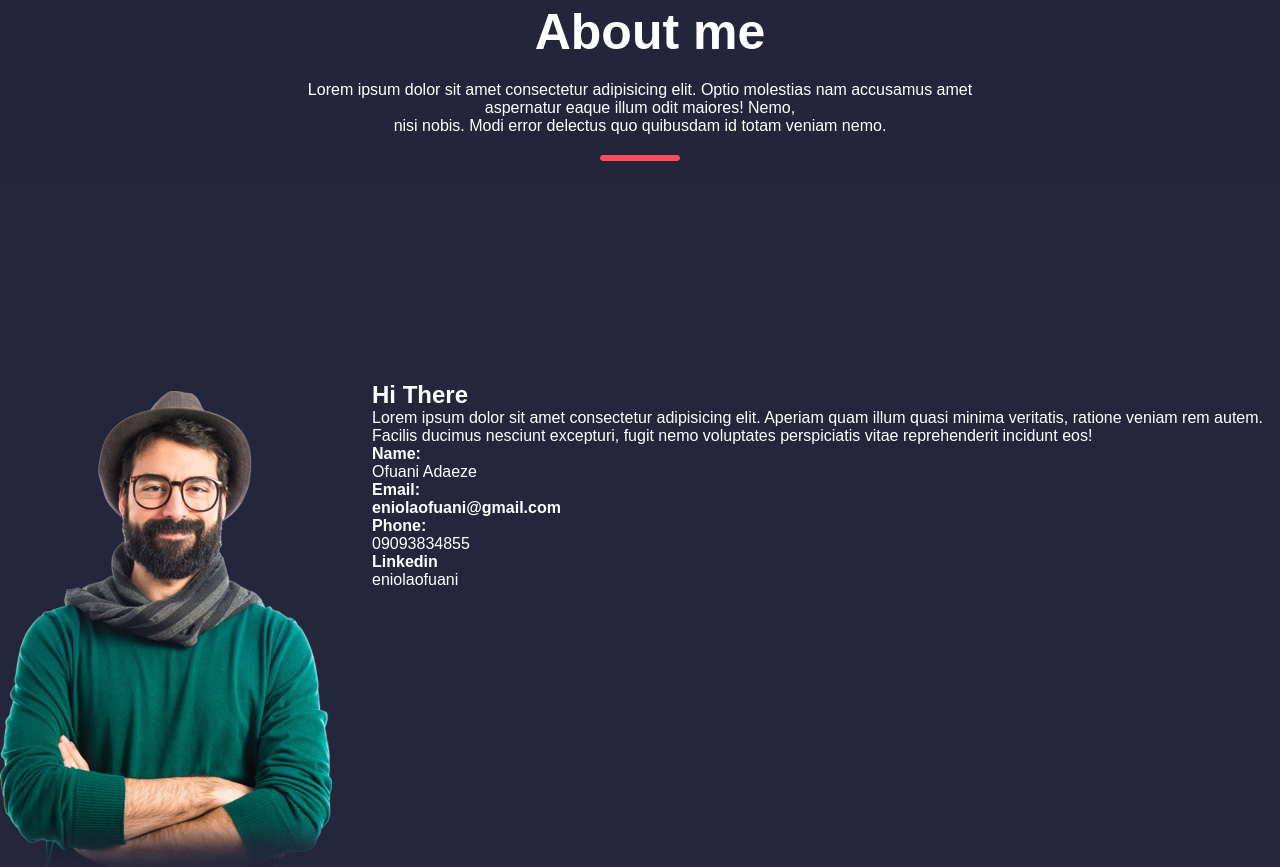
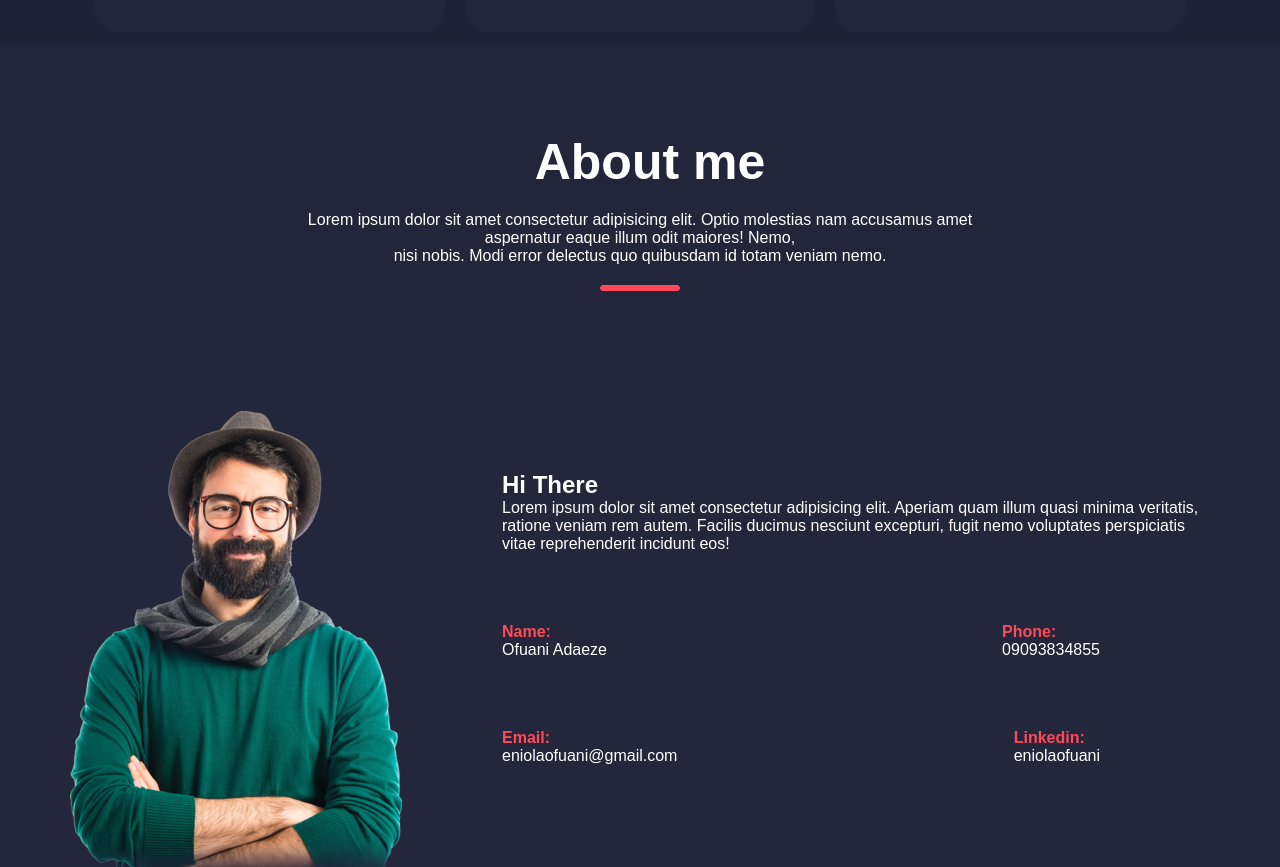
Before and after one commit to DEBOERAH/Html-portfolio, a plain HTML site: page index.html in a window 1280 px wide. Shown: the part 1933-2800 px from the top of the page. Drawn offline with Linux system fonts and the light colour scheme.

Commit message:
added about

```diff
--- a/index.html
+++ b/index.html
@@ -16,7 +16,7 @@
 <body>
     <!-- header part -->
     <header class="header">
-        <div id="brandlogo"><img src="./images/Amike logo.png" alt=" amike logo">
+        <div id="brandlogo"><img src="./images/Amike logo.png" alt=" amike logo" width="90px">
         </div>
         <nav>
             <ul id="navbar">
@@ -59,7 +59,7 @@
                 </div>
 
                 <!-- text contect -->
-                <div  id="home-text" >
+                <div id="home-text">
                     <div>
                         <H1 class="Adaeze">I am Adaeze Ofuani</H1>
 
@@ -165,36 +165,57 @@
                 <H1 class="Adaeze">About me</H1>
                 <p>Lorem ipsum dolor sit amet consectetur adipisicing elit. Optio molestias nam accusamus amet <br>
                     aspernatur
-                    eaque illum odit maiores! Nemo, <br>nisi nobis. Modi error delectus quo quibusdam id totam veniam nemo.
+                    eaque illum odit maiores! Nemo, <br>nisi nobis. Modi error delectus quo quibusdam id totam veniam
+                    nemo.
                 </p>
                 <hr class="horiline">
             </div>
-            <div class="home" >
-                <div id="leftbox" >
+            <div class="aboutdown">
+                <div>
                     <img src="./images/Amikeman 2.png" alt="Amikeman2" id="amikeman2">
                 </div>
 
-                <div id="rightbox">
+                <div id="rightboxabout">
                     <H2>Hi There</H2>
                     <p>Lorem ipsum dolor sit amet consectetur adipisicing elit. Aperiam quam illum quasi minima
                         veritatis, ratione veniam rem autem. Facilis ducimus nesciunt excepturi, fugit nemo voluptates
                         perspiciatis vitae reprehenderit incidunt eos!</p>
-                    <div id="rightbox">
-                        <h4>Name:</h4>
-                        <P>Ofuani Adaeze</P>
-                        <H4>Email:
-                            <p>eniolaofuani@gmail.com</p>
-                        </H4>
+
+                    <!-- <div id="detailsabout"> -->
+                    <div class="detailsabout">
+                        <div>
+                            <h4 class="infodet">Name:</h4>
+                            <P>Ofuani Adaeze</P>
+                        </div>
+
+                        <div>
+                            <h4 class="infodet">Phone:</h4>
+                            <P>09093834855</P>
+                        </div>
                     </div>
-                    <div id="leftbox">
-                        <h4>Phone:</h4>
-                        <P>09093834855</P>
-                        <H4>Linkedin</h4>
-                        <p>eniolaofuani</p>
+
+                    <div class="detailsabout">
+
+                            <div>
+                                <H4 class="infodet">Email:</H4>
+                                <p>eniolaofuani@gmail.com</p>
+                            </div>
+
+                            <div>
+                                <H4 class="infodet">Linkedin:</h4>
+                                <p>eniolaofuani</p>
+                            </div>
+
                     </div>
 
                 </div>
+
+
+
             </div>
+
+
+
         </section>
 
 
--- a/styles/style.css
+++ b/styles/style.css
@@ -10,8 +10,9 @@
 
 #brandlogo{
     background-color: #1f2235;
-    padding: 10px;
-    text-align: right
+    padding: 20px;
+    text-align: right;
+    margin: ;
 
 
 }
@@ -24,9 +25,6 @@
     position: fixed;
 
     width: 100%;
-
-
-
 
 }
 
@@ -41,7 +39,6 @@
     text-indent: 30px;
     font-family: 'Poppins', sans-serif;
     font-weight: 500px;
-
 
 }
 
@@ -107,8 +104,12 @@
 
 
 #amikeman2{
-    padding-top: 10px;
+
     padding-right: 40px;
+    padding-bottom: 50px;
+    margin-left: 50;
+
+
 
 
 
@@ -168,6 +169,7 @@
 #Services{
     background-color: #1f2235;
     font-family: 'Poppins', sans-serif;
+    padding-top: 90px;
 
 }
 
@@ -238,5 +240,36 @@ background-color: #FF4A57;
 #About{
     background-color: #23263A;
     font-family: 'Poppins', sans-serif;
-    padding-top: 50px;
+    padding-top: 90px;
 }
+
+#rightboxabout{
+    padding-top: 70px 40px;
+    margin: 60px;
+
+}
+
+.aboutdown{
+    background-color: #24263b;
+    font-family: 'Poppins', sans-serif;
+    padding-top: 100px;
+    display: flex;
+    justify-content:space-between;
+    padding-left: 70px;
+
+}
+
+
+.detailsabout{
+    padding-top: 70px;
+    display: flex;
+    justify-content: space-between;
+    padding-right: 120px;
+
+}
+
+.infodet{
+    color: #FF4A57;
+
+
+}
```
